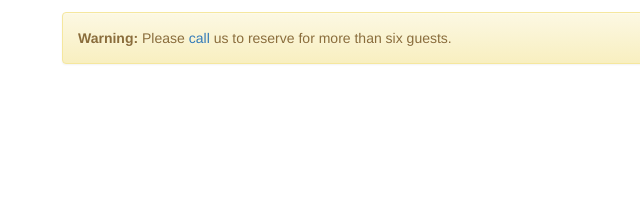
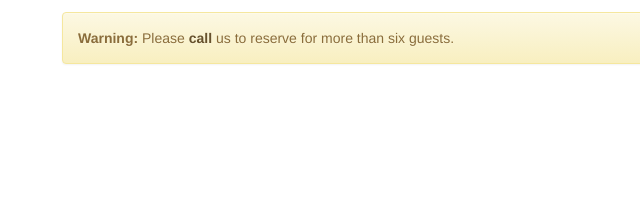
Before and after one commit to yaroslav-rybiak/fullstackcoursera, a plain HTML site: page 02frameworks/conFusion/index.html in a window 1280 px wide. Shown: the part 1863-2063 px from the top of the page, 308-948 px from the left. Drawn offline with nearby package versions, Linux system fonts and the light colour scheme.

Commit message:
link fix

```diff
--- a/02frameworks/conFusion/index.html
+++ b/02frameworks/conFusion/index.html
@@ -241,7 +241,7 @@
 
             <div class="alert alert-warning alert-dismissible" role="alert">
                 <button type="button" class="close" data-dismiss="alert" aria-label="Close"><span aria-hidden="true">&times;</span></button>
-                <strong>Warning:</strong> Please <a href="tel:+852 1234 5678">call</a> us to reserve for more than six guests.
+                <strong>Warning:</strong> Please <a href="tel:+852 1234 5678" class="alert-link">call</a> us to reserve for more than six guests.
             </div>
 
         </div>
```
